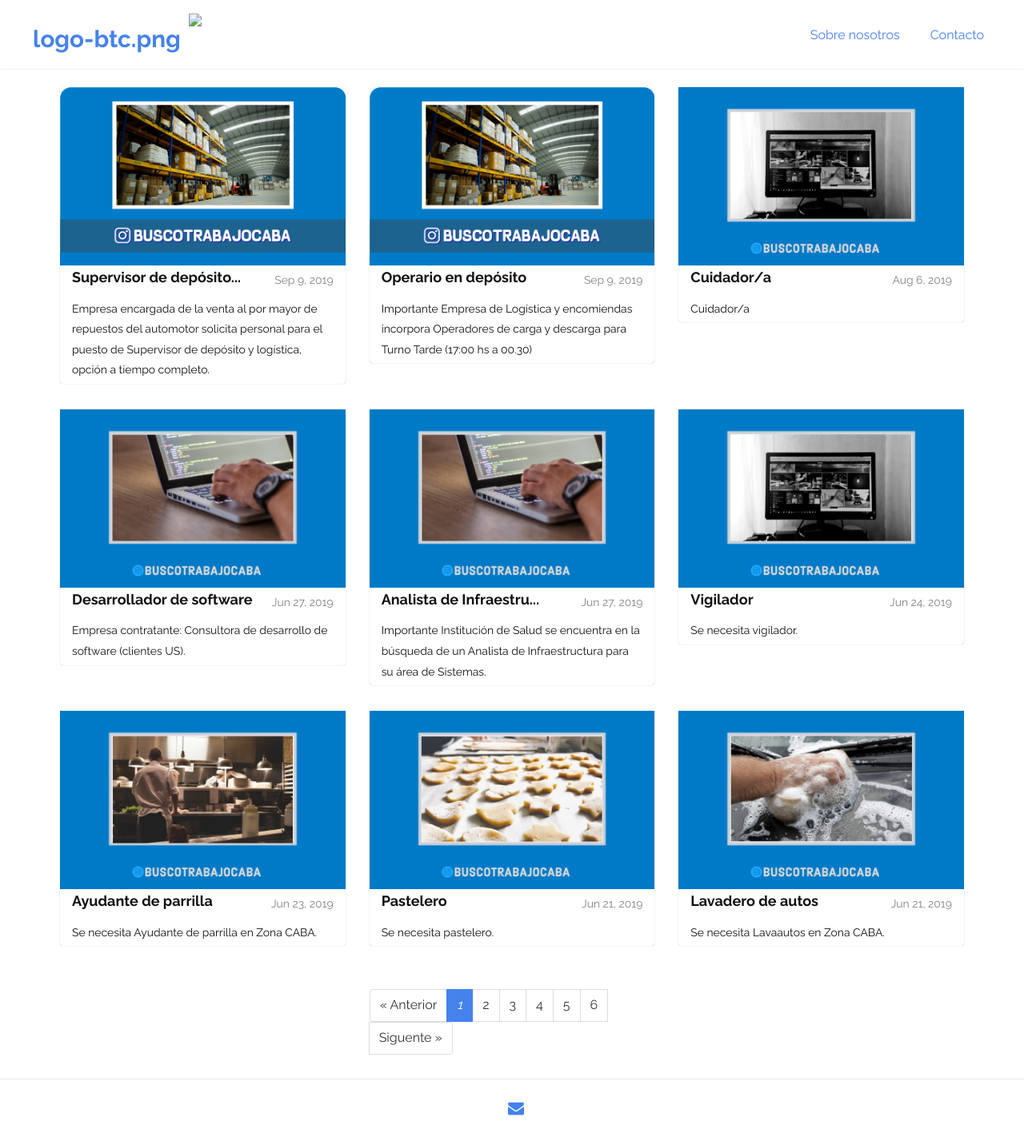
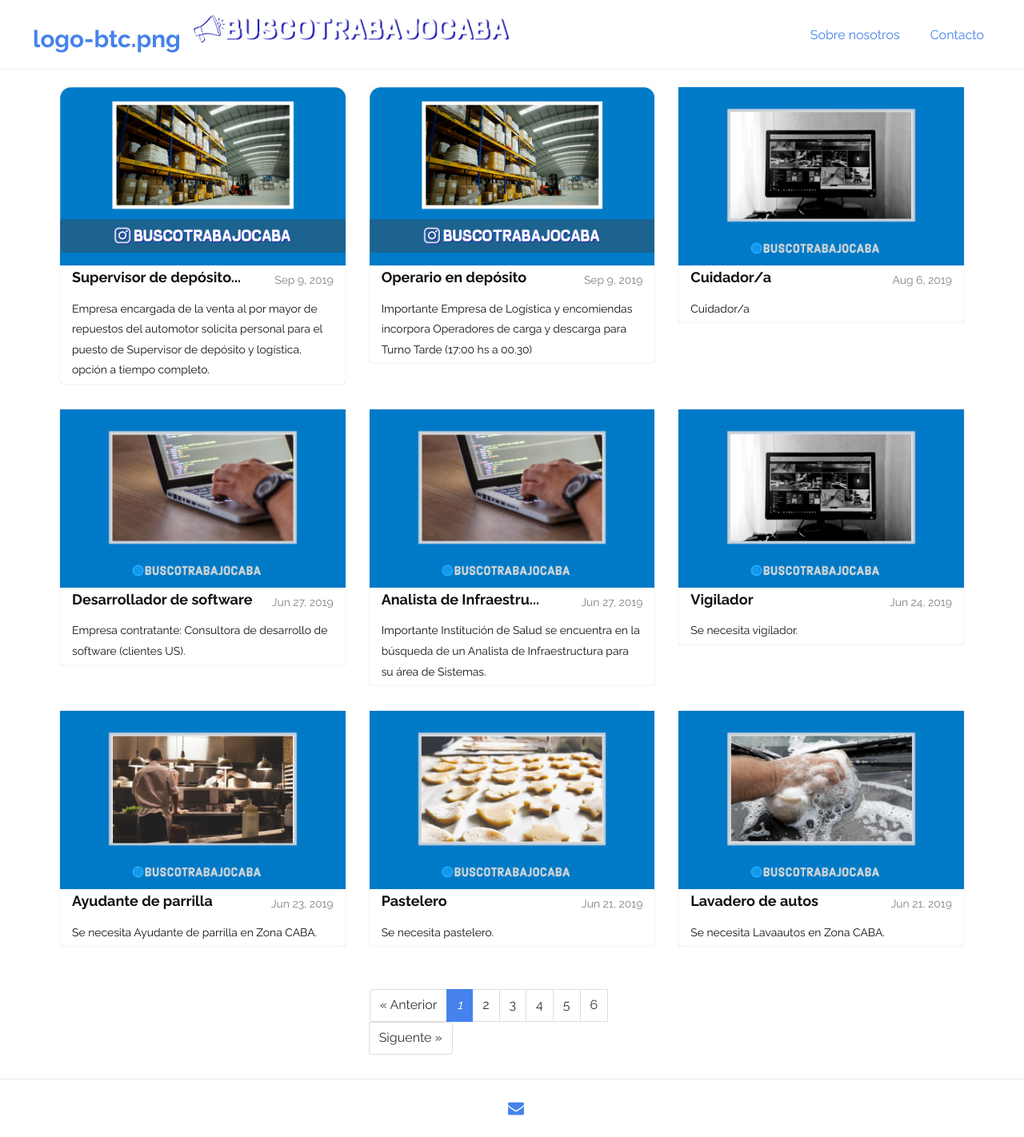
Before and after one commit to Lucas68747/buscotrabajoargentina.github.io, a Jekyll site: the page built from index.html, in a window 1280 px wide. Shown: the whole page at 80% size. Built offline with Jekyll 4.4.1, drawn with Linux system fonts in a browser that asks for light colours; the list of posts is cut into pages by our own code.

Commit message:
Update header.html

```diff
--- a/_includes/header.html
+++ b/_includes/header.html
@@ -10,7 +10,7 @@
         <span class="icon-bar"></span>
       </button>
       <a class="navbar-brand" href="{{site.baseurl}}/">{{site.image}}</a>
-      <a class="brand-image" href="{{ HOME_PATH }}"><img class="brand-image" src="{{ASSET_PATH}}/logo-btc.png"/></a></li>
+      <a class="brand-image" href="{{ HOME_PATH }}"><img class="brand-image" src="images/logo-btc.png"/></a></li>
     </div>
 
     <!-- Collect the nav links, forms, and other content for toggling -->
```
